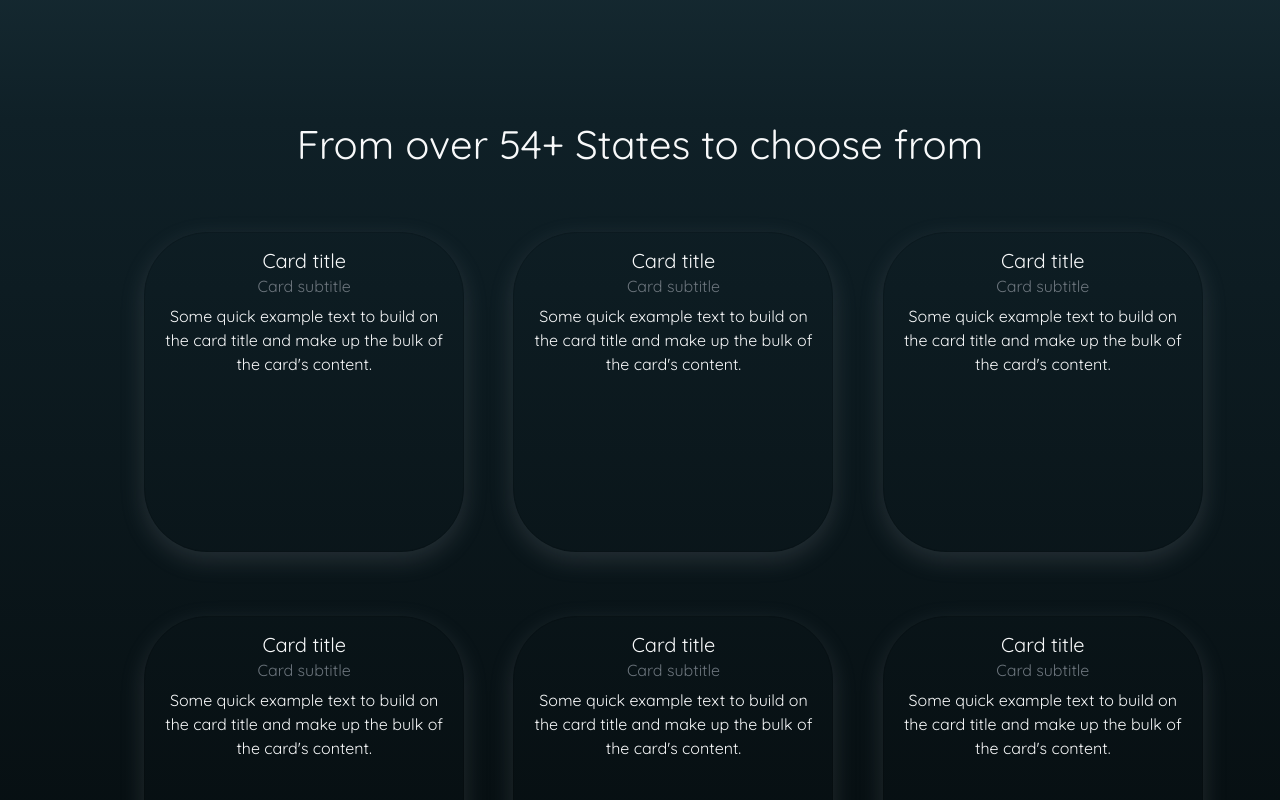
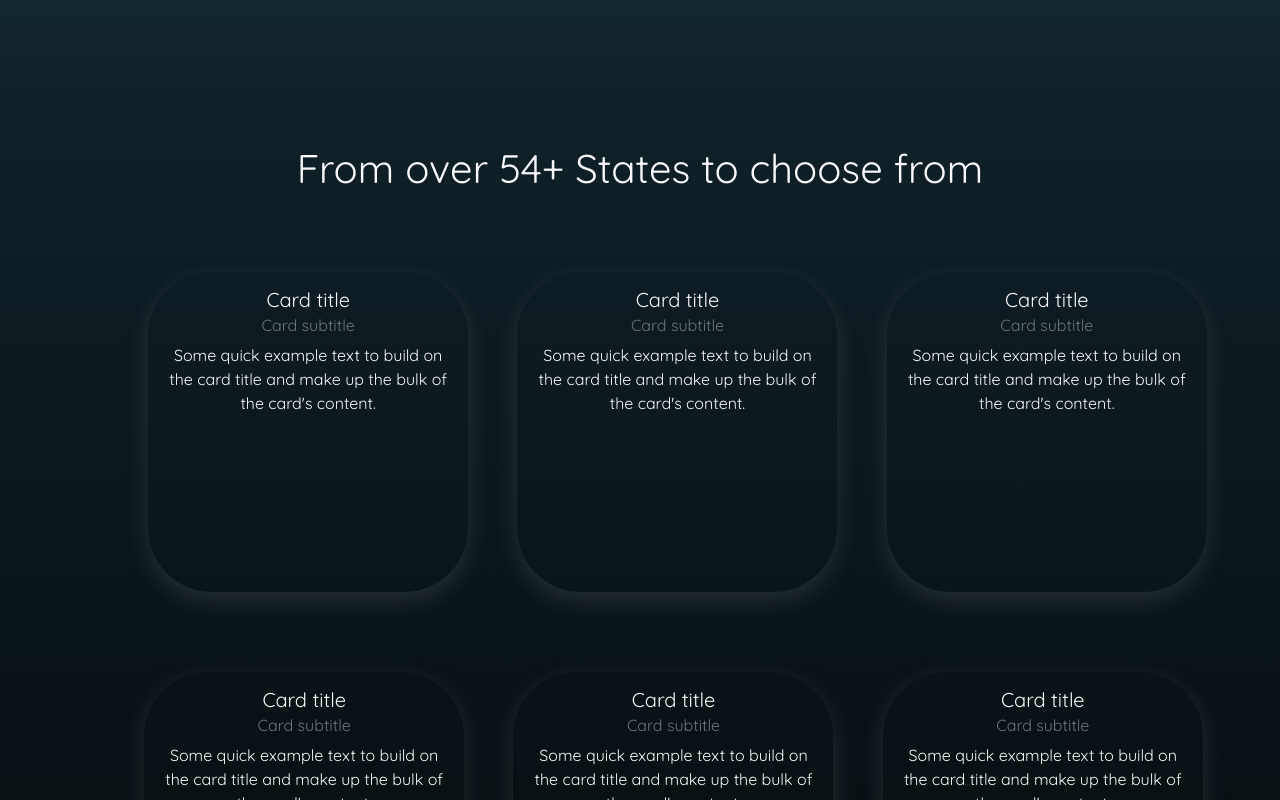
Before and after one commit to abhinaypandey02/gang-ga, a React (Create React App) app: page / in a window 1280 px wide. Shown: the part 680-1480 px from the top of the page. Built offline with nearby package versions, Linux system fonts and the light colour scheme.

Commit message:
dwadsdwad
wad

```diff
--- a/src/pages/landingPage/landing_page.css
+++ b/src/pages/landingPage/landing_page.css
@@ -2,12 +2,14 @@
     background: #0F2027;  /* fallback for old browsers */
     background: -webkit-linear-gradient(to bottom, #2C5364, #203A43, #0F2027);  /* Chrome 10-25, Safari 5.1-6 */
     background: linear-gradient(to bottom, #2C5364, #203A43, #0F2027); /* W3C, IE 10+/ Edge, Firefox 16+, Chrome 26+, Opera 12+, Safari 7+ */
+    border:none !important;
 
 }
 #section2{
     background: #0F2027;  /* fallback for old browsers */
     background: -webkit-linear-gradient(to top, #010303, #0F2027);  /* Chrome 10-25, Safari 5.1-6 */
     background: linear-gradient(to top,#010303,#0F2027); /* W3C, IE 10+/ Edge, Firefox 16+, Chrome 26+, Opera 12+, Safari 7+ */
+    border:none !important;
 
 }
 .form-control::-webkit-input-placeholder {
@@ -22,6 +24,7 @@
     background: transparent;  /* fallback for old browsers */;
     background-size: 200%;
     border-radius: 20%;
+    border:none !important;
     box-shadow: rgba(149, 157, 165, 0.2) 0px 8px 24px;
 
 
--- a/src/pages/landingPage/landing_page.tsx
+++ b/src/pages/landingPage/landing_page.tsx
@@ -31,13 +31,12 @@ export default function LandingPage() {
 
                 </div>
             </div>
-
-            <div className="container-fluid min-vh-100" id='section2'>
+            <div className="container-fluid min-vh-100 pt-4" id='section2'>
                 <div className="container text-center text-light">
                     <h1>From over 54+ States to choose from</h1>
                     <br/>
                     <div className="row d-flex justify-content-around p-3">
-                            <div className="col-md-3">
+                            <div className="col-lg-3  p-3">
                                 <div className="card">
                                     <div className="card-body">
                                         <h5 className="card-title">Card title</h5>
@@ -47,7 +46,7 @@ export default function LandingPage() {
                                     </div>
                                 </div>
                             </div>
-                            <div className="col-md-3">
+                            <div className="col-lg-3 p-3">
                                 <div className="card">
                                     <div className="card-body">
                                         <h5 className="card-title">Card title</h5>
@@ -57,7 +56,7 @@ export default function LandingPage() {
                                     </div>
                                 </div>
                             </div>
-                            <div className="col-md-3">
+                            <div className="col-lg-3  p-3">
                                 <div className="card">
                                     <div className="card-body">
                                         <h5 className="card-title">Card title</h5>
@@ -68,8 +67,8 @@ export default function LandingPage() {
                                 </div>
                             </div>
                     </div>
-                    <div className="row d-flex justify-content-around mt-md-3 p-3">
-                            <div className="col-md-3">
+                    <div className="row d-flex justify-content-around mt-lg-3 p-3">
+                            <div className="col-lg-3">
                                 <div className="card">
                                     <div className="card-body">
                                         <h5 className="card-title">Card title</h5>
@@ -79,7 +78,7 @@ export default function LandingPage() {
                                     </div>
                                 </div>
                             </div>
-                            <div className="col-md-3">
+                            <div className="col-lg-3">
                                 <div className="card">
                                     <div className="card-body">
                                         <h5 className="card-title">Card title</h5>
@@ -89,7 +88,7 @@ export default function LandingPage() {
                                     </div>
                                 </div>
                             </div>
-                            <div className="col-md-3">
+                            <div className="col-lg-3">
                                 <div className="card">
                                     <div className="card-body">
                                         <h5 className="card-title">Card title</h5>
@@ -100,8 +99,8 @@ export default function LandingPage() {
                                 </div>
                             </div>
                     </div>
-                    <div className="row d-flex justify-content-around mt-md-3 p-3">
-                            <div className="col-md-3">
+                    <div className="row d-flex justify-content-around mt-lg-3 p-3">
+                            <div className="col-lg-3">
                                 <div className="card">
                                     <div className="card-body">
                                         <h5 className="card-title">Card title</h5>
@@ -111,7 +110,7 @@ export default function LandingPage() {
                                     </div>
                                 </div>
                             </div>
-                            <div className="col-md-3">
+                            <div className="col-lg-3">
                                 <div className="card">
                                     <div className="card-body">
                                         <h5 className="card-title">Card title</h5>
@@ -121,7 +120,7 @@ export default function LandingPage() {
                                     </div>
                                 </div>
                             </div>
-                            <div className="col-md-3">
+                            <div className="col-lg-3">
                                 <div className="card">
                                     <div className="card-body">
                                         <h5 className="card-title">Card title</h5>
```
